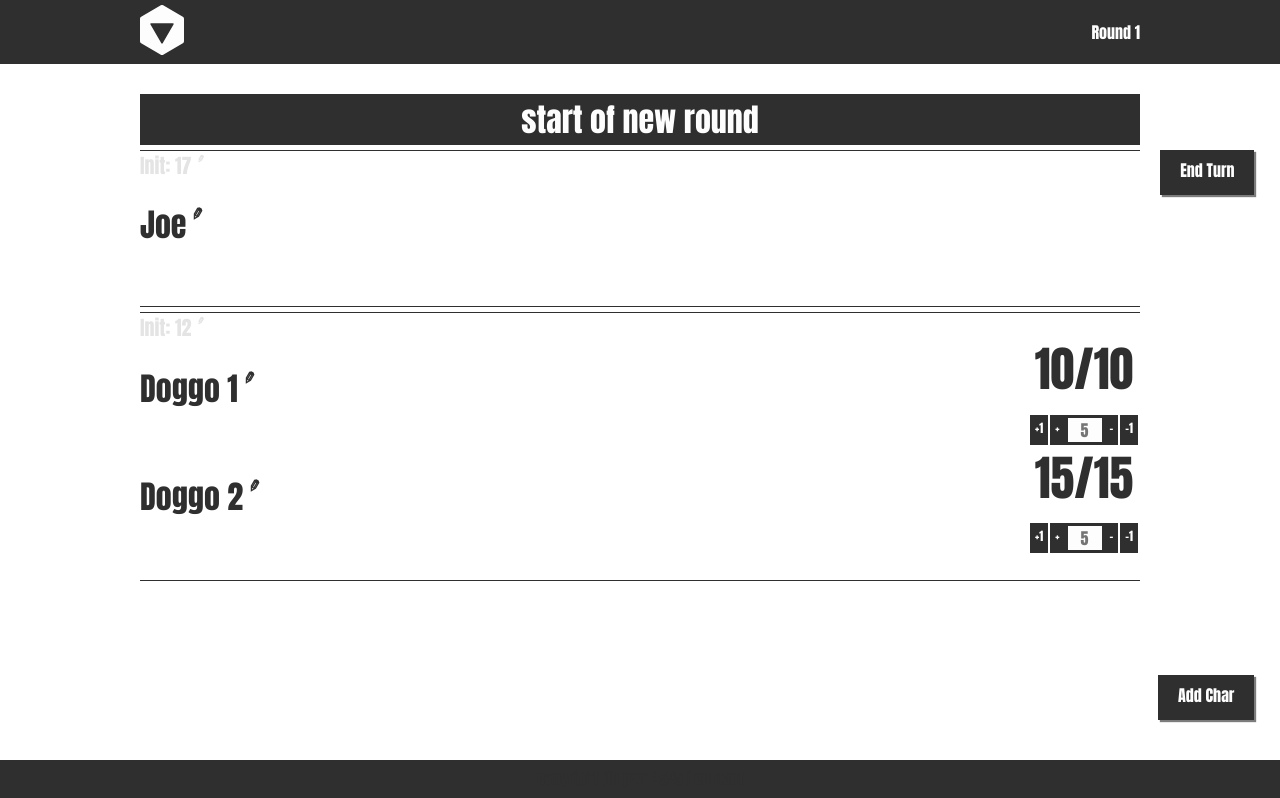
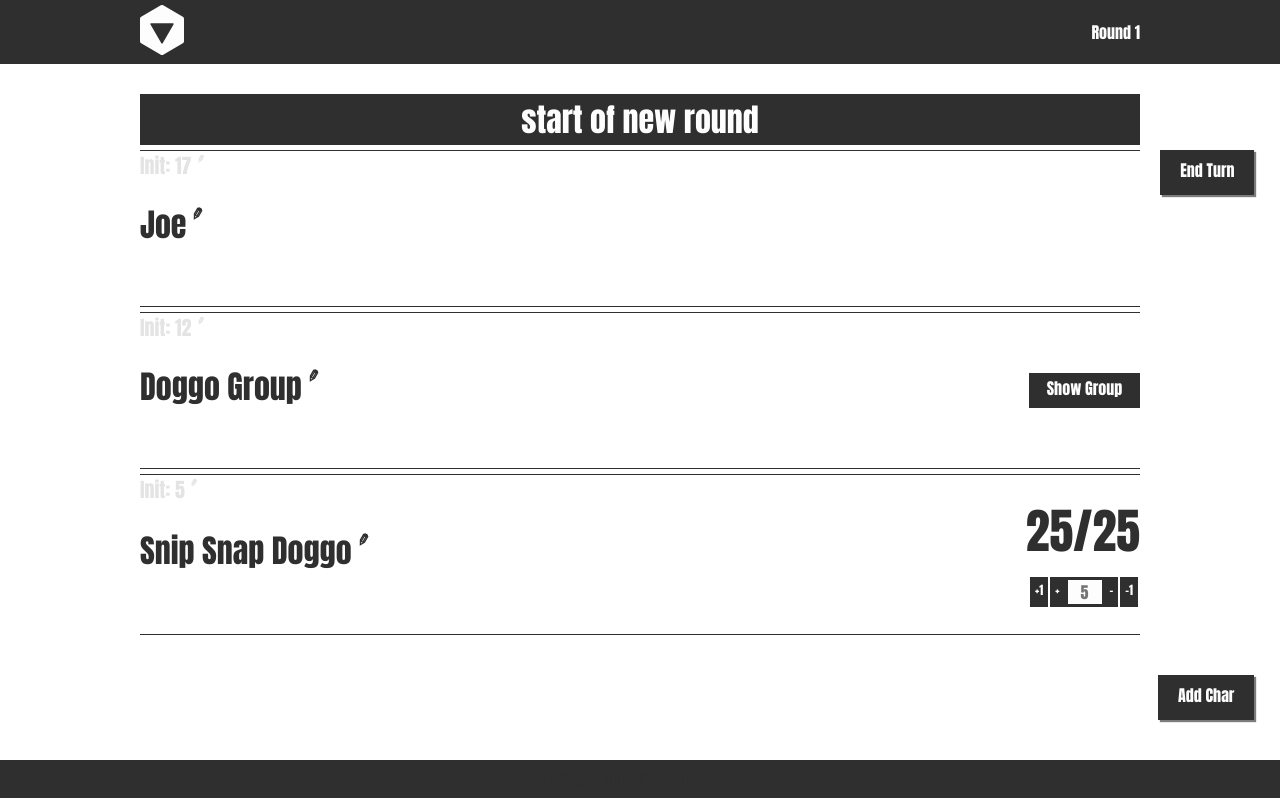
Before and after one commit to patrickwroach/inc, a React app: page / in a window 1280 px wide. Built offline with nearby package versions, Linux system fonts and the light colour scheme.

Commit message:
Updated sample data, passing id to InitGroup

```diff
--- a/app/components/Presentational/Encounter.jsx
+++ b/app/components/Presentational/Encounter.jsx
@@ -38,28 +38,39 @@ let charArray = [
 		name: "Doggo 2",
 		hp: 15,
 		hpMax: 15
+	}, {
+		id: "snip-snap-1",
+		name: "Snip Snap Doggo",
+		hp: 25,
+		hpMax: 25
 	}
 ];
 
 let initGroupArray = [
 	{
-		id: "group-1",
+		id: "group-start",
 		name: "start of new round",
 		init: Number.MAX_SAFE_INTEGER,
 		type: "nonChar",
 		charKeys: ["new-round"]
 	}, {
-		id: "group-2",
+		id: "group-joe",
 		name: "",
 		init: 17,
 		type: "PC",
 		charKeys: ["joe-1"]
 	}, {
-		id: "group-3",
+		id: "group-doggos",
 		name: "Doggo Group",
 		init: 12,
+		type: "Group",
+		charKeys: ["doggo-1", "doggo-2"]
+	}, {
+		id: "group-snip-snap-doggo",
+		name: "Snip Snap Doggo Group",
+		init: 5,
 		type: "NPC",
-		charKeys: ["doggo-1", "doggo-2"]
+		charKeys: ["snip-snap-1"]
 	}
 ];
 
@@ -285,8 +296,9 @@ export class Encounter extends React.Component {
 			<li key={ig.id} >
 				<InitGroup
 					target={ig.id}
-					initGroup={ig}
+
 					key = {ig.id}
+					id = {ig.id}
 					name = {ig.name}
 					init = {ig.init}
 					type = {ig.type}
--- a/app/components/Presentational/initgroup.jsx
+++ b/app/components/Presentational/initgroup.jsx
@@ -104,7 +104,6 @@ export class InitGroup extends React.Component {
 
 
     render() {
-		console.log(this.props.charArray);
         const amountArr = [0];
         const amountInt = 0;//parseInt(this.props.CharData.amount);
         amountArr.length = amountInt;
```
